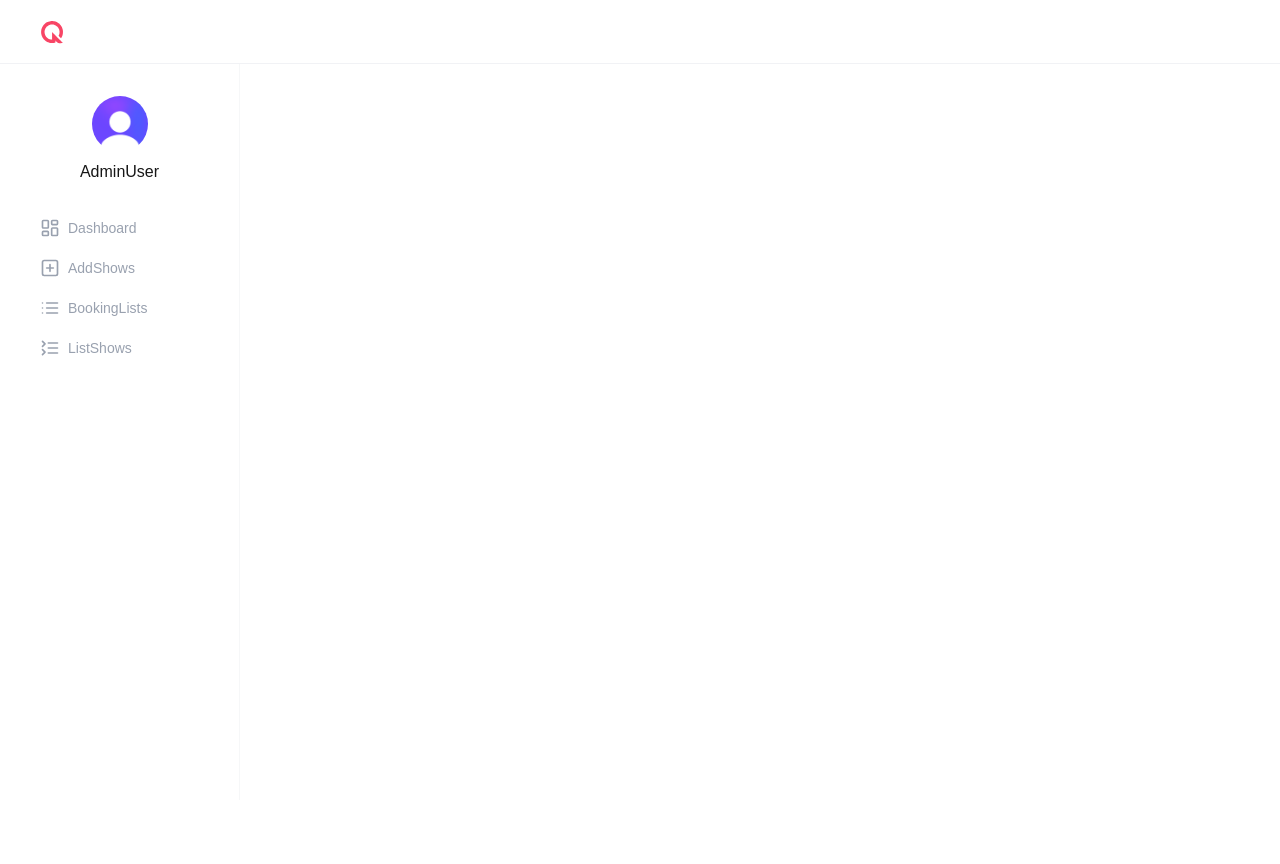
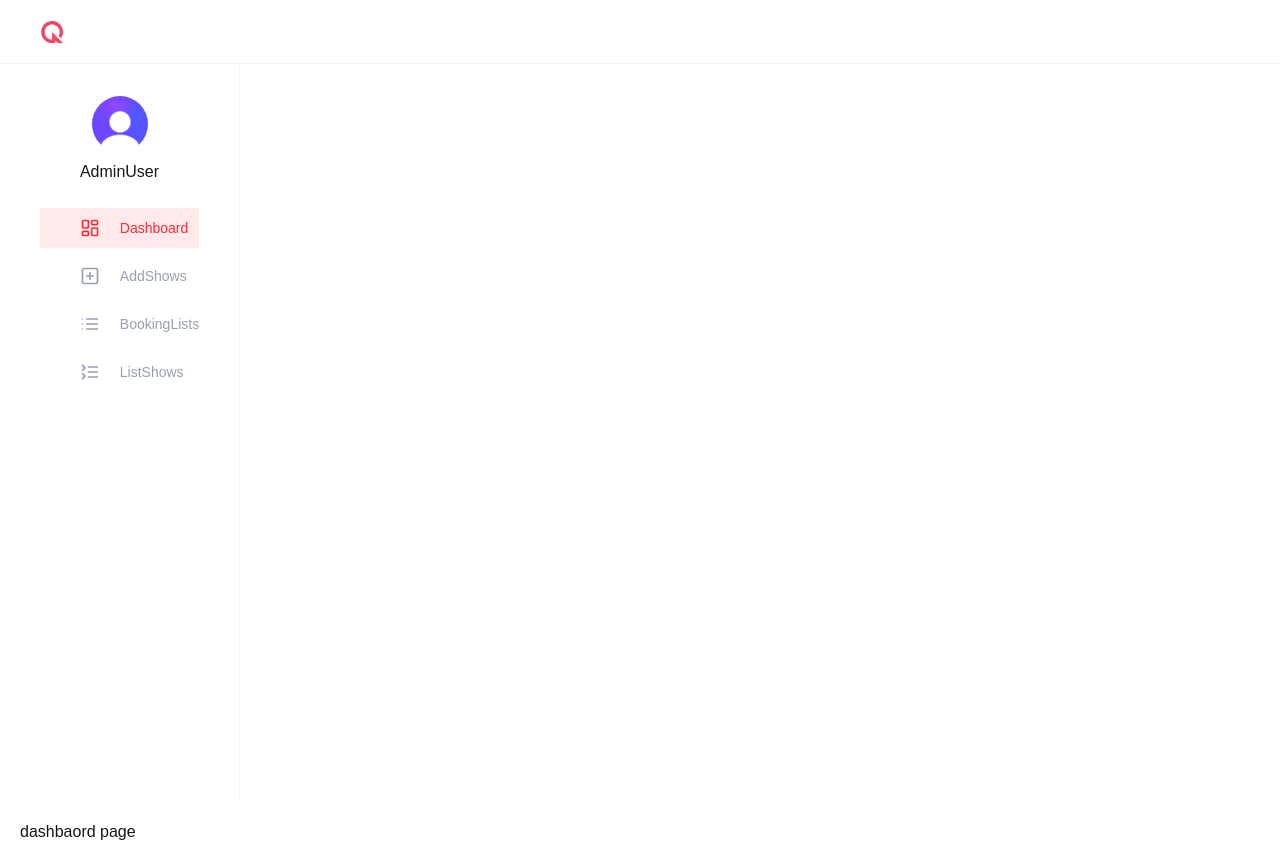
Before and after one commit to DH-0216/Seatify-Movie-Ticket-Booking-System, a Next.js app in the folder admin/: page / in a window 1280 px wide. Before the commit the page ends 800 px from the top, so only its background shows below. Built offline with nearby package versions, Linux system fonts and the light colour scheme.

Commit message:
update sidebar

```diff
--- a/admin/src/app/Dashboard/page.jsx
+++ b/admin/src/app/Dashboard/page.jsx
@@ -2,7 +2,7 @@ import React from 'react'
 
 const Dashboard = () => {
   return (
-    <div>Dashboard</div>
+    <h1>dashbaord page</h1>
   )
 }
 
--- a/admin/src/app/layout.js
+++ b/admin/src/app/layout.js
@@ -1,7 +1,5 @@
 import { Geist, Geist_Mono } from "next/font/google";
 import "./globals.css";
-import Adminnavbar from "@/components/Adminnavbar";
-import Adminsidebar from "@/components/Adminsidebar";
 
 const geistSans = Geist({
   variable: "--font-geist-sans",
@@ -14,15 +12,17 @@ const geistMono = Geist_Mono({
 });
 
 export const metadata = {
-  title: "Create Next App",
-  description: "Generated by create next app",
+  title: "Seatify | Your Digital Gateway to the Big Screen",
+  description:
+    "Seatify is a modern movie ticket booking platform that lets you browse movies, select seats, and reserve tickets seamlessly—all in one place.",
 };
 
 export default function RootLayout({ children }) {
   return (
-    <html lang="en" suppressHydrationWarning={true}>
-      <body className={`${geistSans.variable} ${geistMono.variable} antialiased`}>
-
+    <html lang="en">
+      <body
+        className={`${geistSans.variable} ${geistMono.variable} antialiased`}
+      >
         {children}
       </body>
     </html>
--- a/admin/src/app/page.js
+++ b/admin/src/app/page.js
@@ -1,14 +1,26 @@
+"use client";
+
 import Adminnavbar from "@/components/Adminnavbar";
 import Adminsidebar from "@/components/Adminsidebar";
-import Image from "next/image";
+import Content from "@/components/Content";
+import React, { useState } from "react";
 
 export default function Home() {
+  const [selectedSection, setSelectedSection] = useState("dashboard");
+
   return (
     <>
       <Adminnavbar />
       <div className="flex">
-        <Adminsidebar />
+        <Adminsidebar
+          selectedSection={selectedSection}
+          setSelectedSection={setSelectedSection}
+        />
       </div>
+      <Content
+        selectedSection={selectedSection}
+        setSelectedSection={setSelectedSection}
+      />
     </>
   );
 }
--- a/admin/src/components/Adminsidebar.jsx
+++ b/admin/src/components/Adminsidebar.jsx
@@ -2,36 +2,17 @@
 
 import React, { useState, useEffect } from "react";
 
-import { assets } from "@/assets/assets";
 import Image from "next/image";
-import {
-  LayoutDashboardIcon,
-  ListCollapseIcon,
-  ListIcon,
-  PlusSquareIcon,
-} from "lucide-react";
-import Link from "next/link";
+
 import { usePathname } from "next/navigation";
+import { user, sidebarItems } from "@/utils";
 
-const Adminsidebar = () => {
+const Adminsidebar = ({ selectedSection, setSelectedSection }) => {
   const [isClient, setIsClient] = useState(false);
   const pathname = usePathname();
   useEffect(() => {
     setIsClient(true);
   }, []);
-
-  const user = {
-    FirstName: "Admin",
-    LastName: "User",
-    Imageurl: assets.profile,
-  };
-
-  const adminnavlinks = [
-    { name: "Dashboard", href: "/Dashboard", icon: LayoutDashboardIcon },
-    { name: "AddShows", href: "/Addshows", icon: PlusSquareIcon },
-    { name: "BookingLists", href: "/Bookinglists", icon: ListIcon },
-    { name: "ListShows", href: "/Listshows", icon: ListCollapseIcon },
-  ];
 
   return (
     <div className="h-[calc(100vh-64px)] md:flex flex-col items-center pt-8 max-w-13 md:max-w-60 w-full border-r border-gray-300/20  text-sm">
@@ -45,30 +26,23 @@ const Adminsidebar = () => {
         {user.LastName}
       </p>
 
-      <div className="w-full">
-        {adminnavlinks.map((item, index) => {
-          const Icon = item.icon;
-          const isActive = pathname === item.href;
+      <div className="space-y-2">
+        {sidebarItems.map((item, index) => {
+          const IconComponent = item.icon;
+          const isActive = selectedSection === item.id;
           return (
-            <Link
+            <button
               key={index}
-              href={item.href}
-              className={`relative flex items-center max-md:justify-center gap-2 w-full py-2.5 min-md:pl-10 first:mt-6 text-gray-400  ${
+              onClick={() => setSelectedSection(item.id)}
+              className={`relative flex items-center max-md:justify-center gap-2 w-full py-2.5 min-md:pl-10 first:mt-6  ${
                 isActive
                   ? "text-red-500 bg-red-500/10"
                   : "text-gray-400 hover:text-red-500 hover:bg-red-500/10 transition-colors duration-200"
-              }group`}
+              } group`}
             >
-              {/* Active indicator line */}
-              <span
-                className={`w-1.5 h-10 rounded-r left-0 absolute ${
-                  isActive ? "bg-red-500" : "group-hover:bg-red-500/50"
-                }`}
-              />
-
-              <Icon className="w-5 h-5" />
-              <span className="hidden md:inline">{item.name}</span>
-            </Link>
+              <IconComponent size={20} className="mr-3" />
+              <span className="font-medium">{item.label}</span>
+            </button>
           );
         })}
       </div>
--- /dev/null
+++ b/admin/src/components/Content.jsx
@@ -0,0 +1,24 @@
+import Addshows from "@/app/Addshows/page";
+import Bookinglists from "@/app/Bookinglists/page";
+import Dashboard from "@/app/Dashboard/page";
+import Listshows from "@/app/Listshows/page";
+
+import React from "react";
+
+function content({ selectedSection, setSelectedSection }) {
+  return (
+    <div className="p-5">
+      {selectedSection === "dashboard" && <Dashboard />}
+      {selectedSection === "addshows" && <Addshows />}
+
+      {selectedSection === "bookinglists" && <Bookinglists />}
+      {selectedSection === "listshows" && <Listshows />}
+
+      {!["dashboard", "addshows", "bookinlists", "listshows"].includes(
+        selectedSection
+      ) && <div className="p-5">Select a section</div>}
+    </div>
+  );
+}
+
+export default content;
--- /dev/null
+++ b/admin/src/utils/index.js
@@ -0,0 +1,44 @@
+import {
+  LayoutDashboardIcon,
+  ListCollapseIcon,
+  ListIcon,
+  PlusSquareIcon,
+} from "lucide-react";
+import { assets } from "@/assets/assets";
+
+
+
+
+export const user = {
+  FirstName: "Admin",
+  LastName: "User",
+  Imageurl: assets.profile,
+};
+
+
+export const sidebarItems = [
+  {
+    id: "dashboard",
+    label: "Dashboard",
+    icon: LayoutDashboardIcon,
+    active: true,
+  },
+  {
+    id: "addshows",
+    label: "AddShows",
+    icon: PlusSquareIcon,
+    active: false,
+  },
+  {
+    id: "bookinglists",
+    label: "BookingLists",
+    icon: ListIcon,
+    active: false,
+  },
+  {
+    id: "listshows",
+    label: "ListShows",
+    icon: ListCollapseIcon,
+    active: false,
+  },
+];
```
